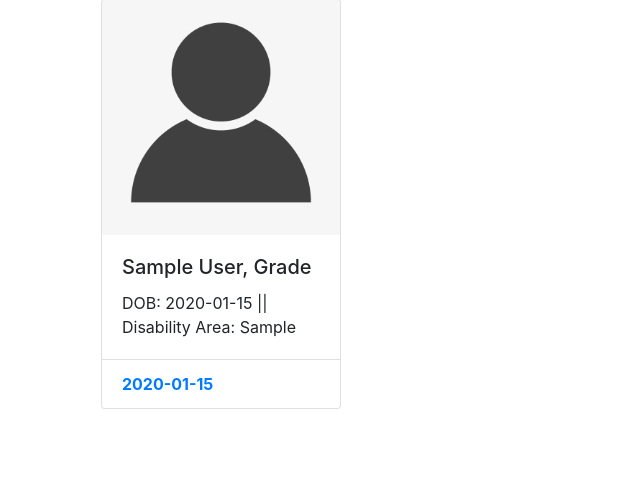
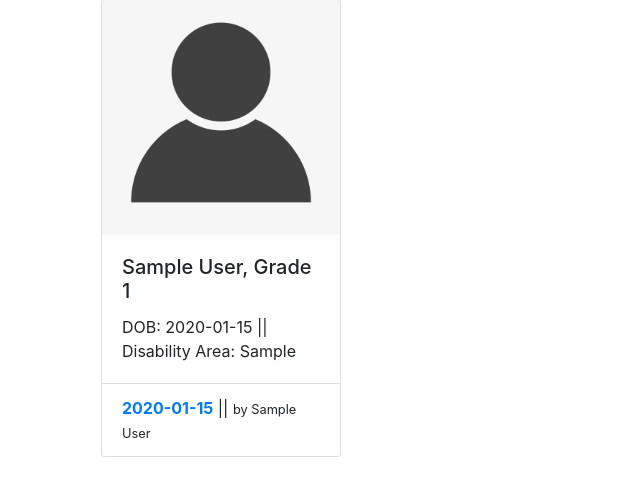
Before and after one commit to jreidmke/capstone01, a Flask app: page /guardian/1 in a window 1280 px wide. Shown: the part 81-577 px from the top of the page, without its empty margins (0-640 px from the left). Run offline with Flask 2, Linux system fonts and the light colour scheme; tables that the repository leaves empty hold one stand-in row (values such as "Sample post"); some libraries are stand-ins or nearby versions.

Commit message:
new relationship for iep-teacher. styling

```diff
--- a/models.py
+++ b/models.py
@@ -185,6 +185,8 @@ class IEP(db.Model):
         db.ForeignKey('teachers.id', ondelete='cascade'),
         nullable=False)
 
+    teacher = db.relationship("Teacher", primaryjoin="IEP.teacher_id == Teacher.id")
+
 class Goal(db.Model):
     """Goal Model"""
 
--- a/templates/guardian/guardian-detail.html
+++ b/templates/guardian/guardian-detail.html
@@ -12,15 +12,14 @@
                     <div class="card m-2" style="width: 15rem;">
                         <img class="card-img-top" src="../../static/images/anon-profile.png" alt="Card image cap">
                         <div class="card-body">
-                            <h5 class="card-title">{{student.student.first_name + ' ' + student.student.last_name + ', '}} Grade {{student.grade}}</h5>
+                            <h5 class="card-title">{{student.student.first_name + ' ' + student.student.last_name + ', '}} Grade {{student.student.grade}}</h5>
                             <p class="card-text">DOB: {{student.student.dob}} || Disability Area: {{student.student.dis_area}}</p>
                         </div>
                         <ul class="list-group list-group-flush">
                             {% for iep in student.student.ieps|reverse %}
 
 
-                                    <li class="list-group-item"><b><a href="/student/{{student.student.id}}/iep/{{iep.id}}">{{iep.date}}</a></b></li>
-
+                                    <li class="list-group-item" id="guardian-iep-li"><b><a href="/student/{{student.student.id}}/iep/{{iep.id}}">{{iep.date}}</a></b> || <small>by {{iep.teacher.first_name}} {{iep.teacher.last_name}}</small></li>
 
                             {% endfor %}
                         </ul>
```
